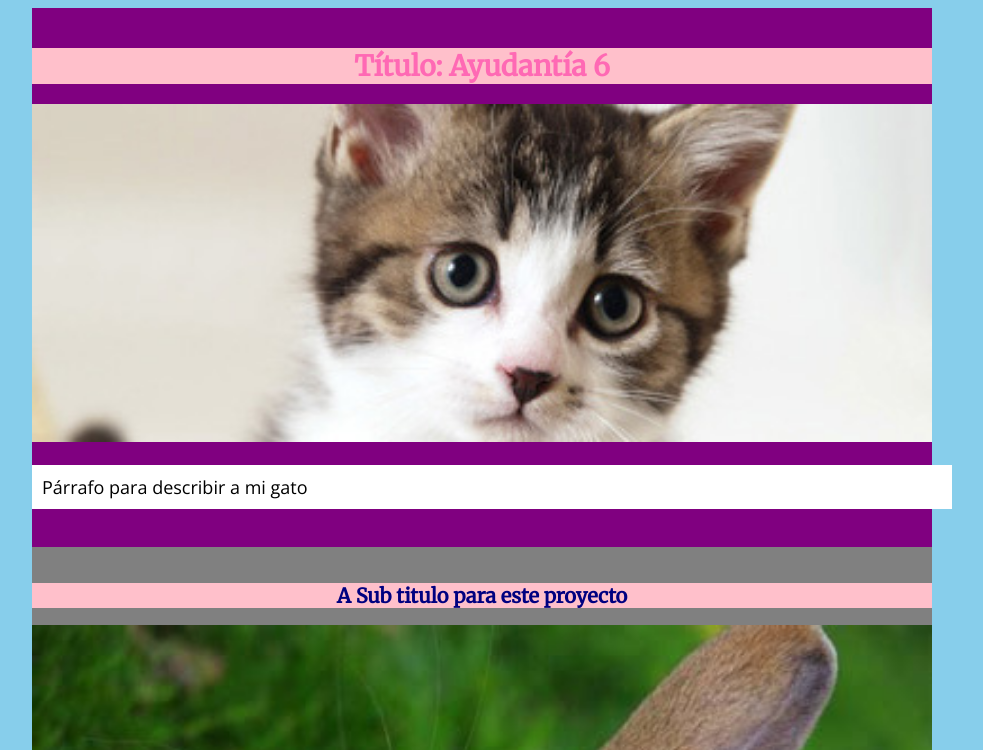
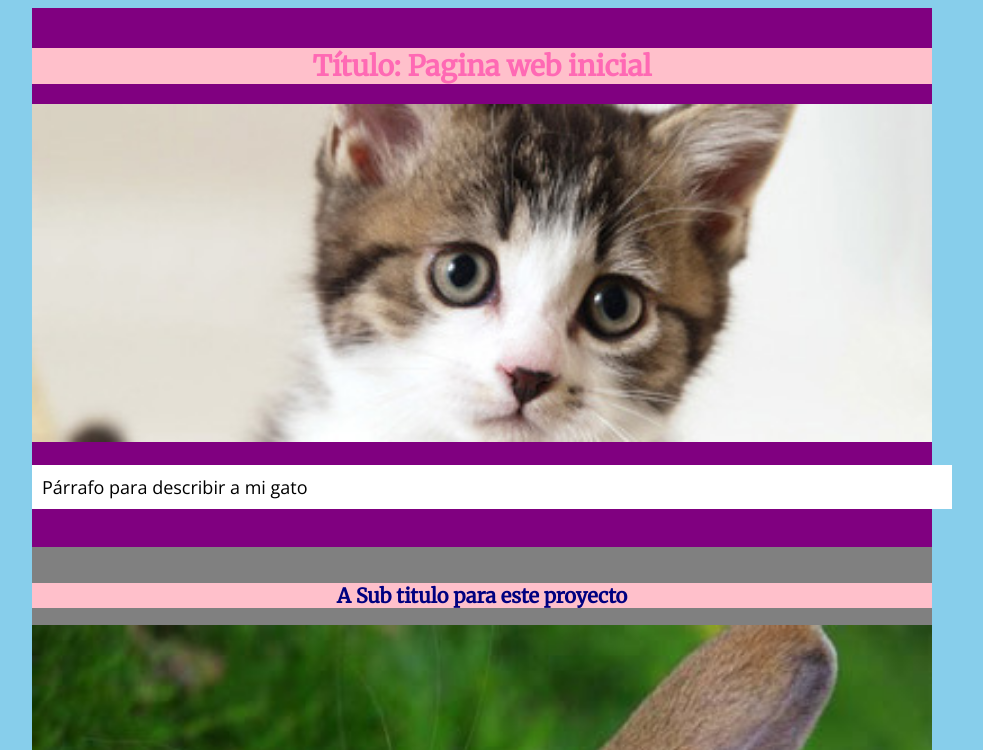
Before and after one commit to LannyCampos/m02-g01, a plain HTML site: page index.html in a window 1280 px wide. Shown: the top 750 px of the page, without its empty margins (158-1141 px from the left). Drawn offline with nearby package versions, Linux system fonts and the light colour scheme.

Commit message:
cambiando html

```diff
--- a/index.html
+++ b/index.html
@@ -17,7 +17,7 @@
 
 
 	<div id="introduccion">
-		<h1>Título: Ayudantía 6</h1>
+		<h1>Título: Pagina web inicial</h1>
 		<img src="img/imagen01.jpg">
 		<p>Párrafo para describir a mi gato</p>
 	</div>
```
